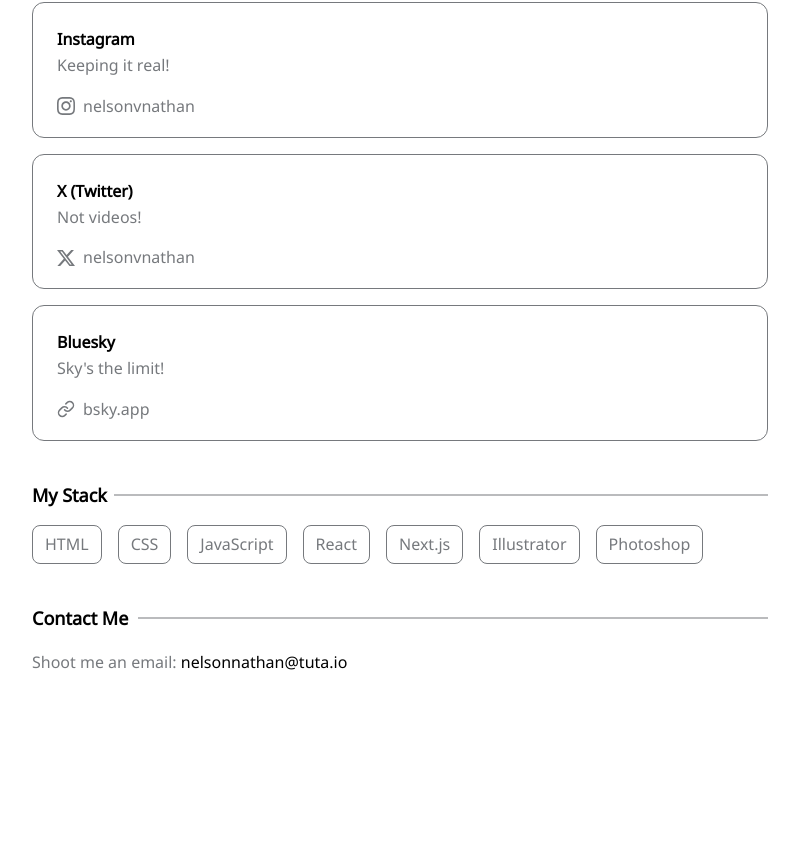
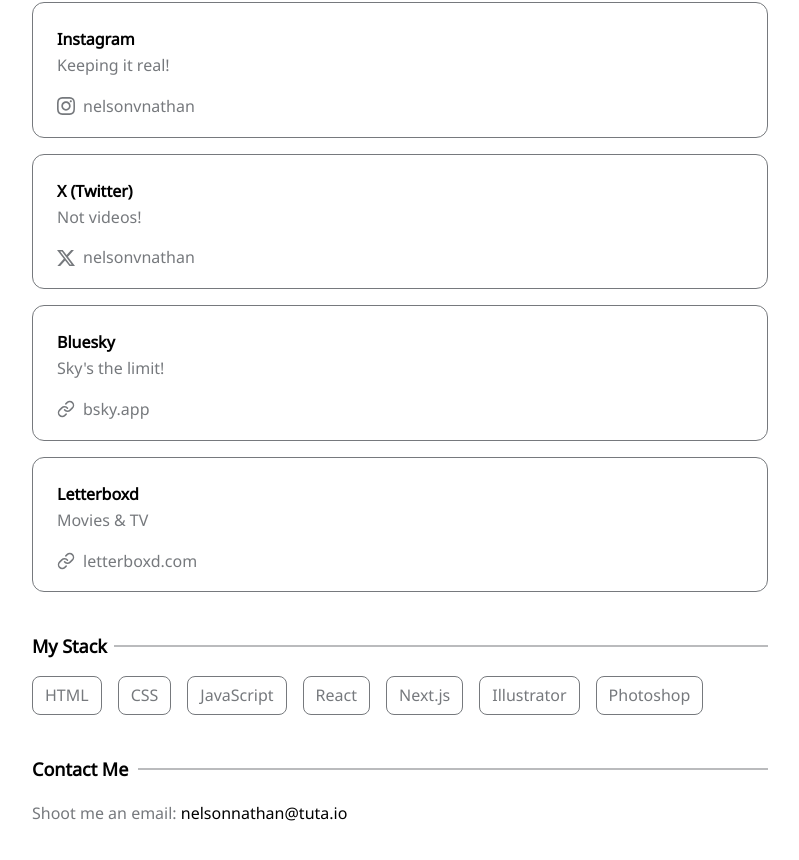
Before and after one commit to nlxn/profilio, a Next.js app: page / in a window 1280 px wide. Shown: the part 1192-2052 px from the top of the page, without its empty margins (240-1039 px from the left). Before the commit the page ends 1968 px from the top, so only its background shows below. Built offline with nearby package versions, Linux system fonts and the light colour scheme.

Commit message:
Update config.js

```diff
--- a/data/config.js
+++ b/data/config.js
@@ -54,6 +54,11 @@
       title: 'Bluesky',
       description: 'Sky\'s the limit!',
       link: 'https://bsky.app/profile/nelsonnathan.com'
+    },
+    {
+      title: 'Letterboxd',
+      description: 'Movies & TV',
+      link: 'https://letterboxd.com/nlxn'
     }
   ]
 };
```
